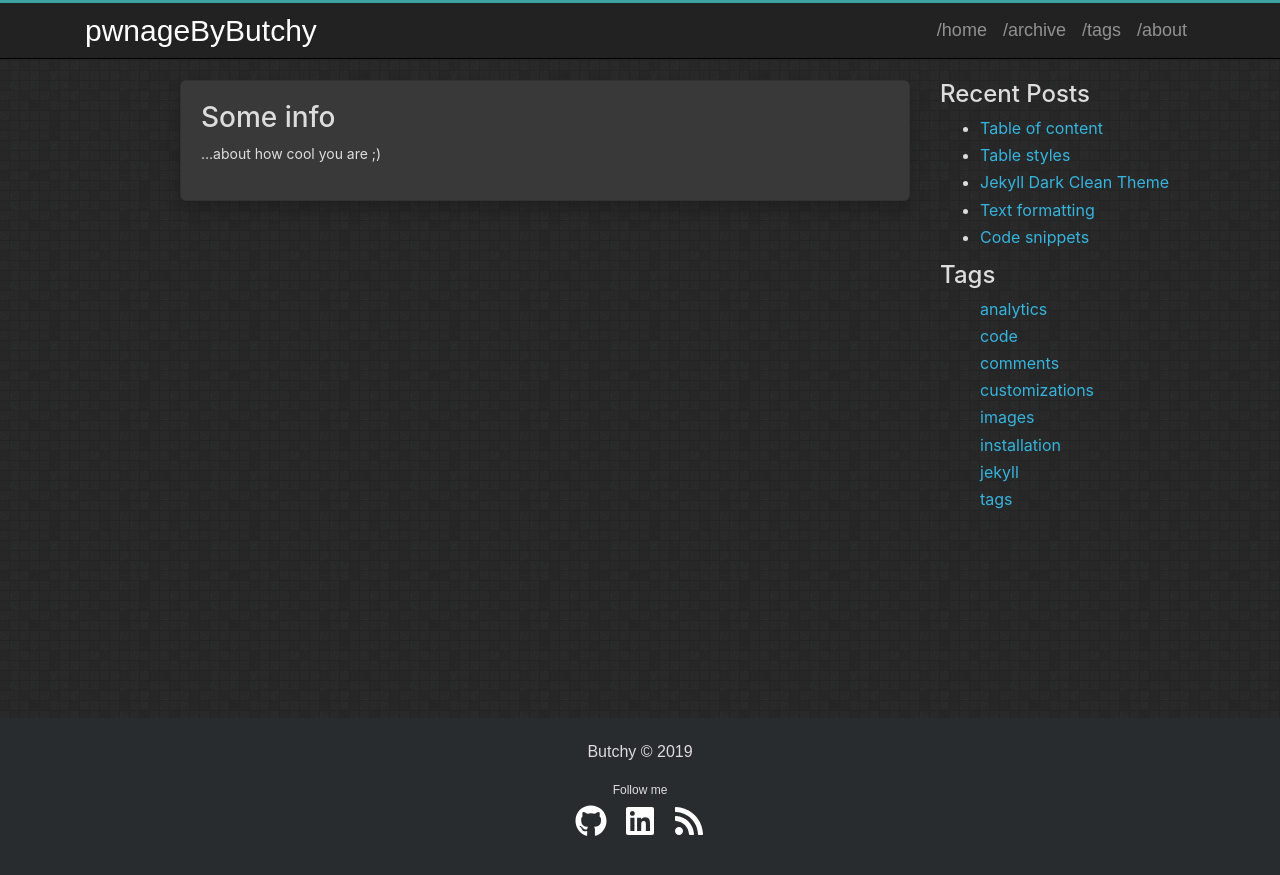
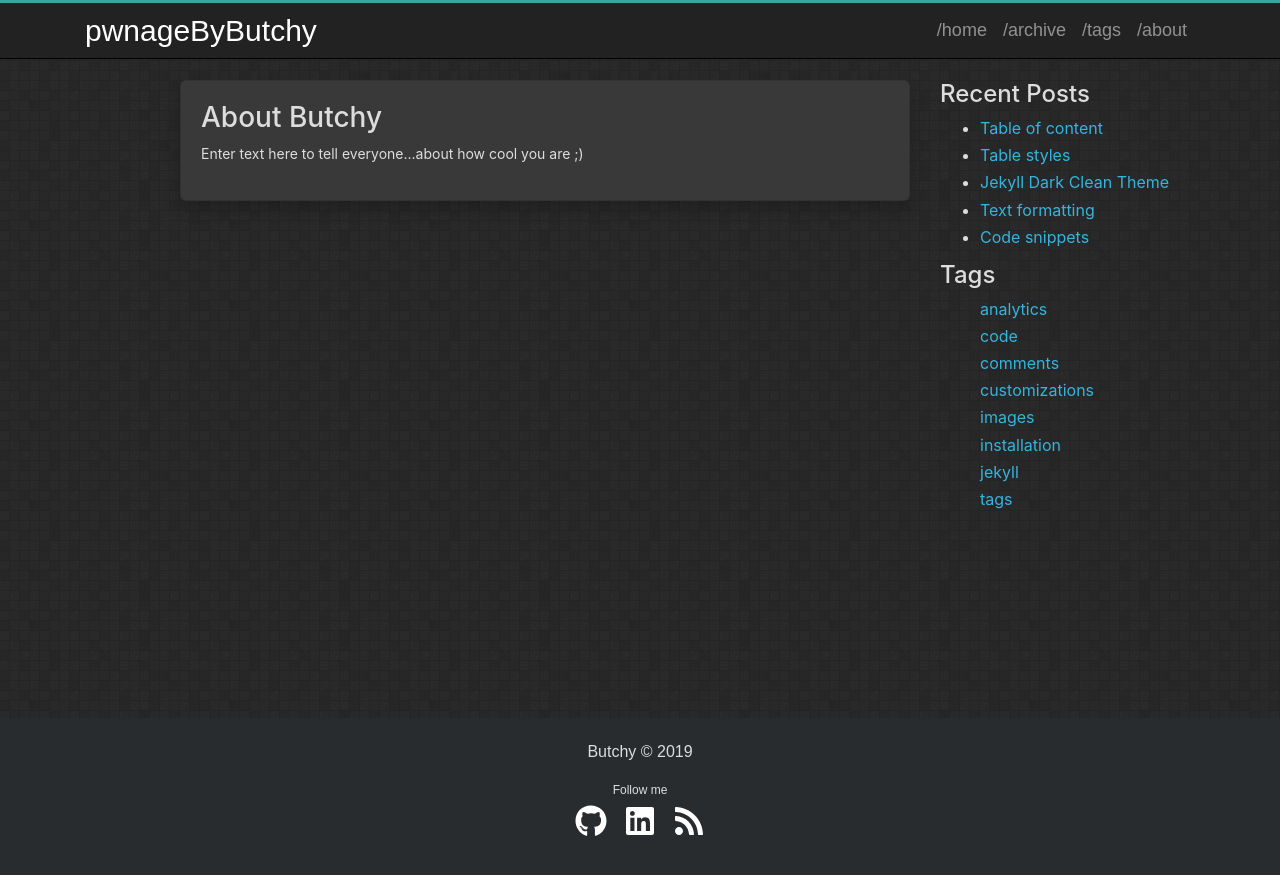
Before and after one commit to pwnageByButchy/pwnageByButchy.github.io, a Jekyll site: the page built from about.md, in a window 1280 px wide. Shown: the top 875 px of the page. Built offline with Jekyll 4.4.1, drawn with Linux system fonts in a browser that asks for light colours.

Commit message:
Update about.md

```diff
--- a/about.md
+++ b/about.md
@@ -4,5 +4,5 @@ title: About
 
 ---
 
-# Some info
-...about how cool you are ;)
+# About Butchy
+Enter text here to tell everyone...about how cool you are ;)
```
